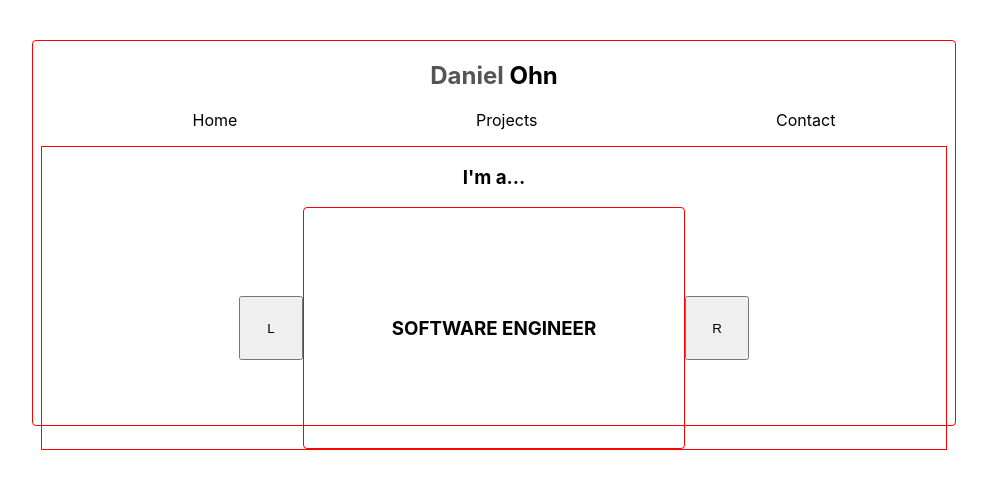
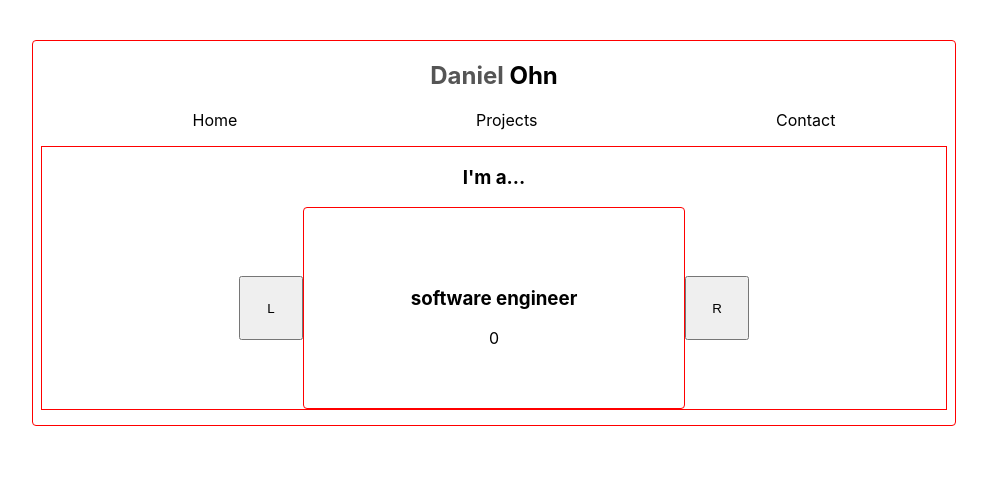
Before and after one commit to DanielOhn/personalsite, a React (Create React App) app: page / in a window 1280 px wide. Shown: the top 488 px of the page, without its empty margins (146-1133 px from the left). Built offline with nearby package versions, Linux system fonts and the light colour scheme.

Commit message:
Add Hobbies.tsx.  Add left and right click button functions.

```diff
--- a/src/App/App.css
+++ b/src/App/App.css
@@ -43,7 +43,7 @@ main {
   border: 1px solid red;
   border-radius: 4px;
   width: 380px;
-  height: 240px;
+  height: 200px;
 
   display: flex;
   flex-flow: column nowrap;
--- a/src/App/App.tsx
+++ b/src/App/App.tsx
@@ -1,7 +1,29 @@
-import React from 'react';
+import React, { useState} from 'react';
 import './App.css';
+import Hobbies from '../Hobbies/Hobbies'
+import Hobby from "../Hobbies/Hobbies"
 
 function App() {
+  let hobbies = ["software engineer", "blogger","noober"]
+
+  const [num, setNum] = useState(0);
+
+  let rightClick = () => {
+    if (num == hobbies.length-1) {
+      setNum(0)
+    } else {
+      setNum(num + 1)
+    }
+  }
+
+  let leftClick = () => {
+    if (num == 0) {
+      setNum(hobbies.length - 1)
+    } else {
+      setNum(num - 1)
+    }
+  }
+
   return (
     <div className="App">
       <nav className="navbar">
@@ -18,11 +40,12 @@ function App() {
 
         <h3>I'm a...</h3>
         <div className="card">
-          <button>L</button>
+          <button onClick={() => leftClick()}>L</button>
           <div className="content">
-            <h3>SOFTWARE ENGINEER</h3>
+            <Hobbies name={hobbies[num]} />
+            {num}
           </div>
-          <button>R</button>
+          <button onClick={() => rightClick()}>R</button>
         </div>
       </main>
     </div>
--- /dev/null
+++ b/src/Hobbies/Hobbies.tsx
@@ -0,0 +1,15 @@
+import './Hobbies.css'
+
+interface Hobby {
+    name: string;
+}
+
+function Hobbies(props: Hobby) {
+    return (
+        <div className="main">
+            <h3>{props.name}</h3>
+        </div>
+    )
+}
+
+export default Hobbies
```
Also changed, not shown: src/Hobbies/Hobbies.css (added).
